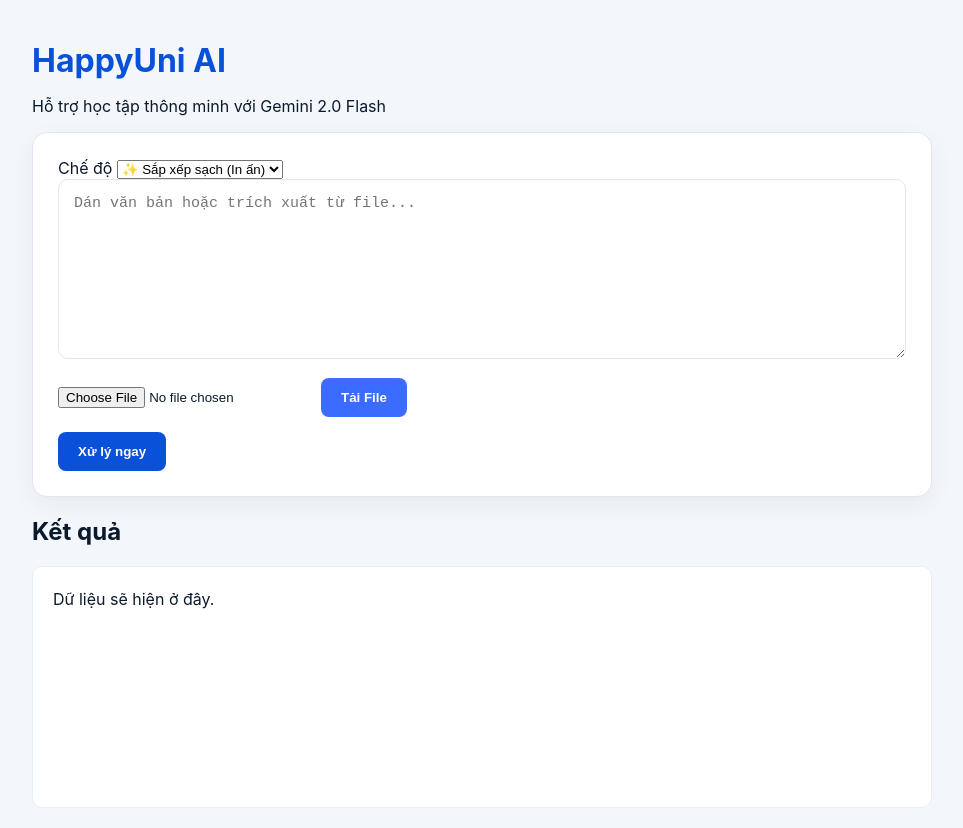
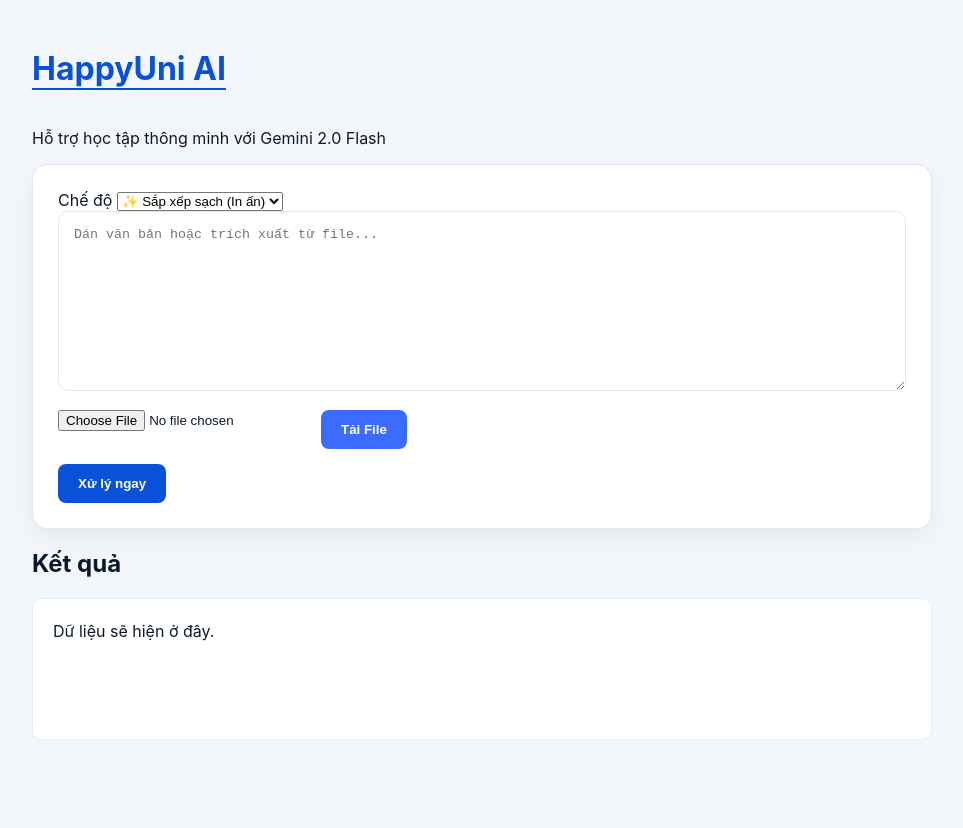
Before and after one commit to minchan303/nhom14, a website: page public/index.html in a window 1280 px wide. Shown: the whole page, without its empty margins (158-1121 px from the left). After the commit the page ends 800 px from the top, so only its background shows below. Drawn offline with Linux system fonts and the light colour scheme.

Commit message:
Update style.css

```diff
--- a/public/style.css
+++ b/public/style.css
@@ -1,9 +1,9 @@
-body { background: #f3f7fb; font-family: Inter, Arial, sans-serif; margin: 0; padding: 20px; color: #0b1a2b; }
+body { background: #f3f7fb; font-family: Inter, Arial, sans-serif; padding: 20px; color: #0b1a2b; }
 .container { max-width: 900px; margin: auto; }
-header h1 { color: #0951d9; font-size: 32px; margin-bottom: 5px; }
-.card { background: #fff; padding: 25px; border-radius: 15px; box-shadow: 0 8px 25px rgba(0,0,0,0.05); border: 1px solid #e1e7ef; margin-bottom: 20px; }
-textarea { width: 100%; min-height: 180px; padding: 15px; border-radius: 10px; border: 1px solid #e1e7ef; font-size: 15px; box-sizing: border-box; }
-.row { display: flex; gap: 10px; margin-top: 15px; align-items: center; }
+header h1 { color: #0951d9; border-bottom: 2px solid #0951d9; display: inline-block; }
+.card { background: #fff; padding: 25px; border-radius: 15px; box-shadow: 0 8px 25px rgba(0,0,0,0.06); border: 1px solid #e1e7ef; margin-top: 15px; }
+textarea { width: 100%; min-height: 180px; padding: 15px; border-radius: 10px; border: 1px solid #e1e7ef; box-sizing: border-box; }
+.row { display: flex; gap: 10px; margin-top: 15px; }
 button { background: #3b6cff; color: #fff; border: 0; padding: 12px 20px; border-radius: 8px; cursor: pointer; font-weight: 600; }
 button.primary { background: #0951d9; }
-.result { background: #fff; padding: 20px; border-radius: 10px; border: 1px solid #e6eefc; min-height: 200px; white-space: pre-wrap; line-height: 1.6; }
+.result { background: #fff; padding: 20px; border-radius: 10px; border: 1px solid #e6eefc; min-height: 100px; white-space: pre-wrap; line-height: 1.6; }
```
